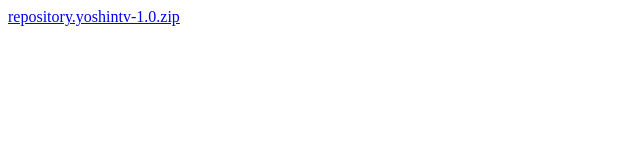
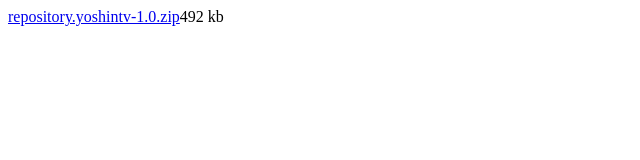
Before and after one commit to Yoshin01/Yoshin01.github.io, a plain HTML site: page repo/index.html in a window 1280 px wide. Shown: the full height of the page, 0-640 px from the left. Drawn offline with Linux system fonts and the light colour scheme.

Commit message:
Repo Update

```diff
--- a/repo/index.html
+++ b/repo/index.html
@@ -1 +1 @@
-<a href="repository.yoshintv-0.1.zip">repository.yoshintv-1.0.zip</a>
+<a href="repository.yoshintv-1.0.zip">repository.yoshintv-1.0.zip</a><td>492 kb</td>
```
